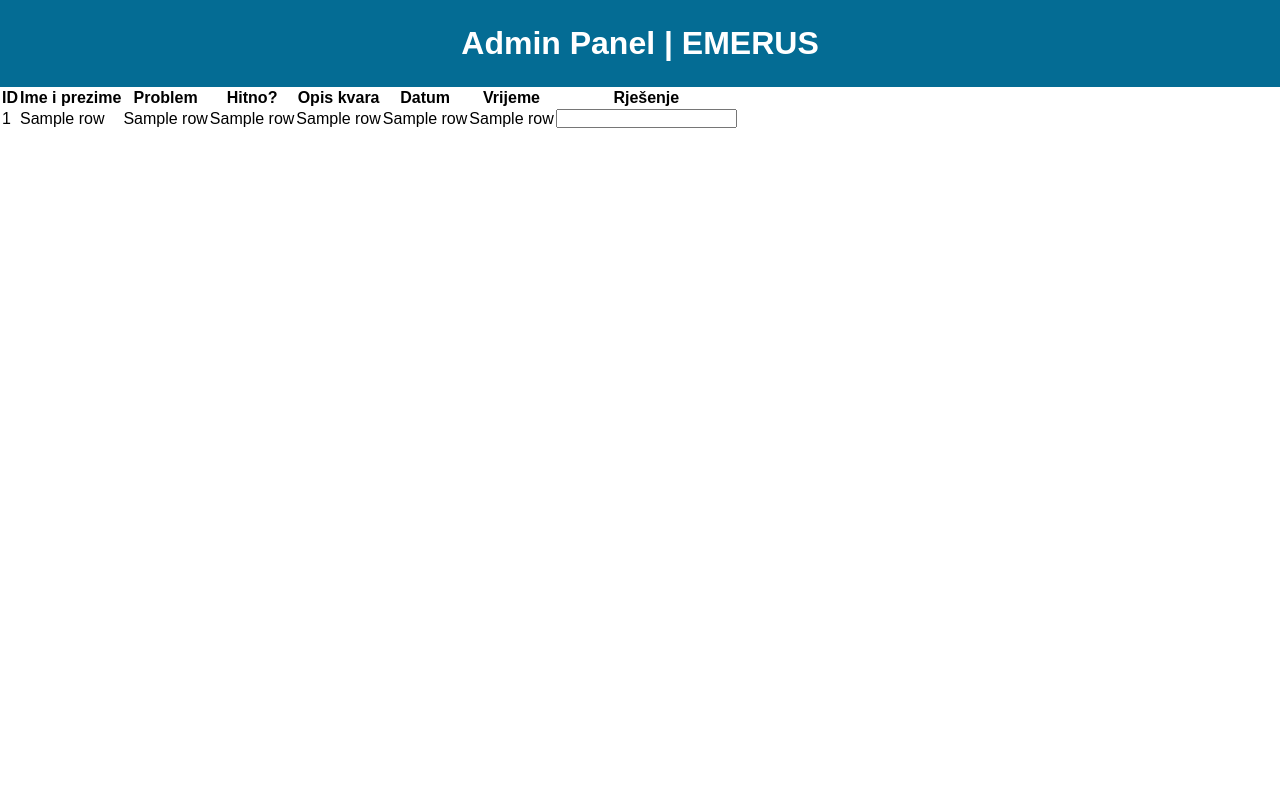
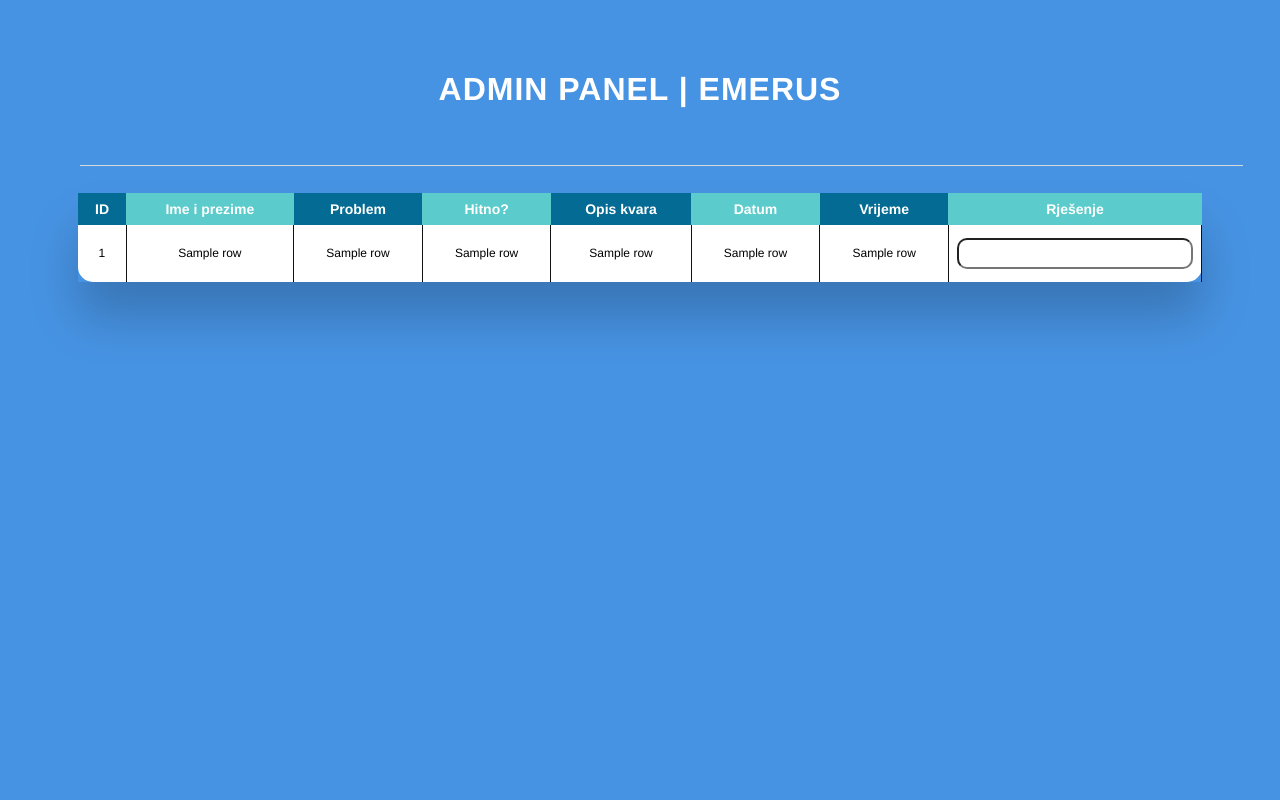
Before and after one commit to MarkoCuk54/Ticket-System, a Flask app: template templates/admin.html in a window 1280 px wide. Run offline with Flask 2, Linux system fonts and the light colour scheme; the template is opened without the code that fills it: most values are stand-ins (such as "Sample title", 1, 10 or a date in 2020); some libraries are stand-ins or nearby versions.

Commit message:
Admin panel edited

```diff
--- a/static/admin_panel.css
+++ b/static/admin_panel.css
@@ -1,29 +1,149 @@
 * {
   box-sizing: border-box;
-  margin: 0;
-  padding: 0;
+  -webkit-box-sizing: border-box;
+  -moz-box-sizing: border-box;
+}
+body {
+  font-family: Helvetica;
+  -webkit-font-smoothing: antialiased;
+  background: rgba(71, 147, 227, 1);
+}
+h1 {
+  text-align: center;
+  font-size: 32px;
+  text-transform: uppercase;
+  letter-spacing: 1px;
+  color: white;
+  padding: 30px 0;
+  padding-top: 50px;
 }
 
-body,
-html {
-  height: 100%;
-  font-family: Poppins-Regular, sans-serif;
+/* Table Styles */
+
+.table-wrapper {
+  margin: 10px 70px 70px;
+  box-shadow: 0px 35px 50px rgba(0, 0, 0, 0.2);
 }
 
-h1 {
-  text-align: center;
-  background-color: #046c94;
-  color: #fff;
-  padding: 25px;
+.fl-table {
+  border-radius: 15px;
+  font-size: 12px;
+  font-weight: normal;
+  border: none;
+  border-collapse: collapse;
+  width: 100%;
+  max-width: 100%;
+  white-space: nowrap;
+  background-color: white;
 }
 
-p {
+.fl-table td,
+.fl-table th {
   text-align: center;
-  margin-left: 10px;
-  margin-top: 25px;
-  margin-bottom: 10px;
-  margin: 5;
-  display: flex;
-  float: left;
-  align-self: center;
+  padding: 8px;
 }
+
+.fl-table td {
+  border-right: 1px solid #111;
+  font-size: 12px;
+}
+
+.fl-table thead th {
+  color: #ffffff;
+  background: #5ccbcb;
+
+  font-size: 14px;
+}
+
+.fl-table thead th:nth-child(odd) {
+  color: #ffffff;
+  background: #046c94;
+}
+
+.fl-table tr:nth-child(even) {
+  background: #f8f8f8;
+}
+
+/* Responsive */
+
+@media (max-width: 767px) {
+  .fl-table {
+    display: block;
+    width: 100%;
+  }
+  .table-wrapper:before {
+    content: "Scroll horizontally >";
+    display: block;
+    text-align: right;
+    font-size: 11px;
+    color: white;
+    padding: 0 0 10px;
+  }
+  .fl-table thead,
+  .fl-table tbody,
+  .fl-table thead th {
+    display: block;
+  }
+  .fl-table thead th:last-child {
+    border-bottom: none;
+  }
+  .fl-table thead {
+    float: left;
+  }
+  .fl-table tbody {
+    width: auto;
+    position: relative;
+    overflow-x: auto;
+  }
+  .fl-table td,
+  .fl-table th {
+    padding: 20px 0.625em 0.625em 0.625em;
+    height: 60px;
+    vertical-align: middle;
+    box-sizing: border-box;
+    overflow-x: hidden;
+    overflow-y: auto;
+    width: 120px;
+    font-size: 13px;
+    text-overflow: ellipsis;
+  }
+  .fl-table thead th {
+    text-align: left;
+    border-bottom: 1px solid #f7f7f9;
+  }
+  .fl-table tbody tr {
+    display: table-cell;
+  }
+  .fl-table tbody tr:nth-child(odd) {
+    background: none;
+  }
+  .fl-table tr:nth-child(even) {
+    background: transparent;
+  }
+  .fl-table tr td:nth-child(odd) {
+    background: #f8f8f8;
+    border-right: 1px solid #e6e4e4;
+  }
+  .fl-table tr td:nth-child(even) {
+    border-right: 1px solid #e6e4e4;
+  }
+  .fl-table tbody td {
+    display: block;
+    text-align: center;
+  }
+}
+input[type="text"] {
+  width: 100%;
+  padding: 6px 0px;
+  margin: 5px -20px;
+  box-sizing: border-box;
+  border-radius: 10px;
+}
+.wrap-input100 {
+  width: 92%;
+  position: relative;
+  border-bottom: 1.5px solid #d9d9d9;
+  padding-bottom: 5px;
+  margin-bottom: 27px;
+  margin-left: 72px;
+}
--- a/templates/admin.html
+++ b/templates/admin.html
@@ -12,11 +12,9 @@
   <div class="wrap-input100 input100-select"></div>
 
   <div class="table-wrapper">
-    <div>
-      {% for row in data %}
-      <div>
+
         <table class="fl-table">
-          <thead>
+          <thead style="text-align: center">
             <tr>
               <th>ID</th>
               <th>Ime i prezime</th>
@@ -28,6 +26,9 @@
               <th>Rješenje</th>
             </tr>
           </thead>
+          <div>
+      {% for row in data %}
+      <div>
           <tbody>
             <tr>
               <td>{{row[0]}}</td>
@@ -41,11 +42,10 @@
               <td><input type="text" id="fname" name="fname" /></td>
             </tr>
           </tbody>
+      {% endfor %}
 
           <tbody></tbody>
         </table>
-      </div>
-      {% endfor %}
-    </div>
+
   </div>
 </html>
```
